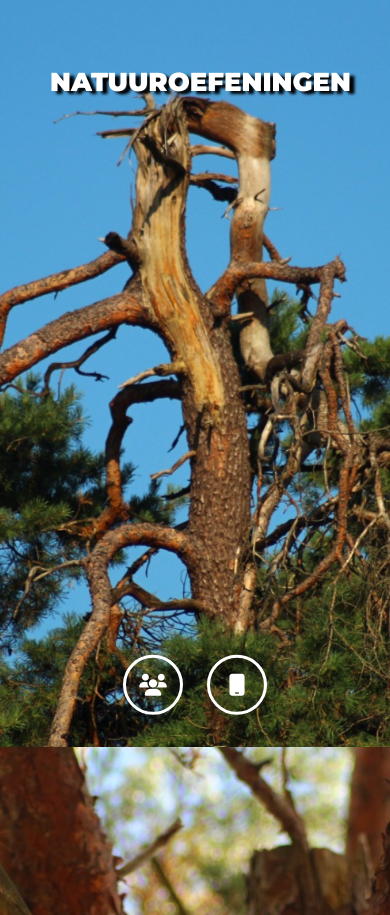
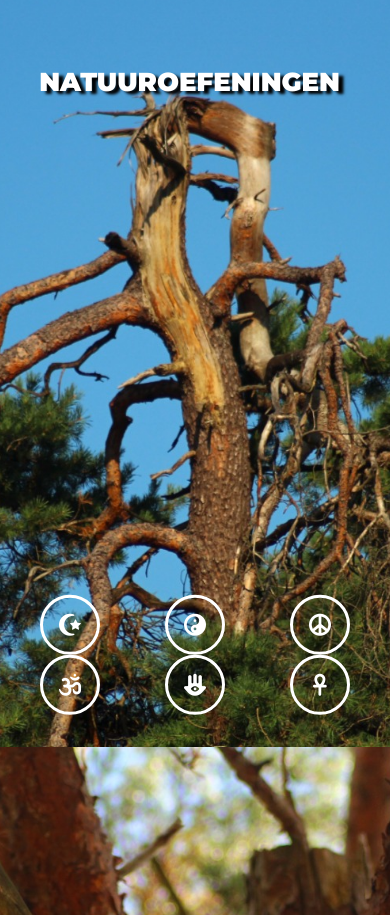
Before and after one commit to ehoefel/-jezelfinkaartbrengen, a plain HTML site: page index.html in a window 390 px wide. Shown: the part 941-1856 px from the top of the page. Drawn offline with Linux system fonts and the light colour scheme.

Commit message:
CSS adjustments

```diff
--- a/assets/css/tooplate-main.css
+++ b/assets/css/tooplate-main.css
@@ -502,13 +502,32 @@ nav a::before {
   margin-left: 60px;
   width: 585px;
   text-align: left;
-  display: content;
+  display: contents;
   background: none;
   margin-right: 30px;
   padding: 60px;
   margin-top: auto;
   margin-bottom: auto;
+  height: 100%;
+  overflow: hidden;
 }
+
+.slide:nth-child(4) .tabs-content {
+	display: block;
+}
+
+
+.tabs-content article {
+  box-shadow: 8px 8px 20px black;
+  background: #faf5b2;
+  overflow: scroll;
+  padding: 20px;
+  max-height: 100%;
+  padding-top: 2rem;
+  padding-bottom: 6rem;
+  margin: 2rem;
+}
+
 .tabs-content h2 {
   font-size: 29px;
   text-transform: uppercase;
@@ -741,12 +760,14 @@ nav a::before {
   .tabs-content article {
     margin: 2rem 30px;
     padding: 20px;
-    box-shadow: 8px 8px 20px black;
-    background: #faf5b2;
-    overflow: scroll;
     max-height: 100%;
     padding-top: 2rem;
     padding-bottom: 6rem;
+  }
+
+  .tabs-content article#tabs-1 {
+    margin-left: auto;
+    padding-left: calc(min(20px, 3vw));
   }
 
   .tabs-content p {
@@ -766,6 +787,7 @@ nav a::before {
   #tabs ul li {
     display: inline-block;
     margin: 0px 10px;
+    flex-basis: 23%;
   }
   #tabs ul {
     float: none;
@@ -773,6 +795,9 @@ nav a::before {
     text-align: center;
     margin-bottom: 2rem;
     margin-left: 0;
+    display: flex;
+    flex-wrap: wrap;
+    justify-content: space-evenly;
   }
   #thumbnail ul li {
     max-width: 80px;
@@ -787,6 +812,7 @@ nav a::before {
     height: 60px;
     font-size: 22px;
     line-height: 54px;
+    transition: background-color 0.5s ease-in-out;
   }
   #tabs ul .ui-tabs-active span {
     line-height: 60px;
@@ -803,9 +829,8 @@ nav a::before {
     padding: 0;
     margin-top: auto;
     margin-bottom: auto;
-    height: 100%;
-    overflow: hidden;
   }
+
   .tabs-content h2 {
     font-size: 26px;
   }
--- a/index.html
+++ b/index.html
@@ -69,7 +69,7 @@ https://www.tooplate.com/view/2113-earth
             <div class="content second-content">
       <div id="tabs" class="ui-tabs ui-widget ui-widget-content ui-corner-all">
 	<section class="tabs-content">
-          <article id="tabs-1" aria-labelledby="ui-id-1" class="ui-tabs-panel ui-widget-content ui-corner-bottom" role="tabpanel" aria-hidden="false" style="background: none; box-shadow: none;">
+          <article id="tabs-1" aria-labelledby="ui-id-1" class="ui-tabs-panel ui-widget-content ui-corner-bottom" role="tabpanel" aria-hidden="false" style="background: none; box-shadow: none; overflow: visible;">
 	    <h2 style="color: white; text-shadow: 5px 3px 3px black;">Natuuroefeningen</h2>
           </article>
           <article id="tabs-2" aria-labelledby="ui-id-2" class="ui-tabs-panel ui-widget-content ui-corner-bottom" role="tabpanel" aria-hidden="true" style="display: none;">
@@ -84,6 +84,30 @@ https://www.tooplate.com/view/2113-earth
             <p>Vivamus dictum odio at enim posuere, et dapibus nunc sagittis. Pellentesque habitant morbi tristique senectus et netus et malesuada fames ac turpis egestas.</p>
             <p>Integer a egestas tellus, id malesuada velit. Pellentesque tincidunt, libero eu rutrum volutpat, nisi urna mollis felis, sed mollis sem libero at magna.</p>
           </article>
+          <article id="tabs-4" aria-labelledby="ui-id-4" class="ui-tabs-panel ui-widget-content ui-corner-bottom" role="tabpanel" aria-hidden="true" style="display: none;">
+            <h2>When Do We Want?</h2>
+            <span>Etiam tempus ex ut mi</span>
+            <p>Vivamus dictum odio at enim posuere, et dapibus nunc sagittis. Pellentesque habitant morbi tristique senectus et netus et malesuada fames ac turpis egestas.</p>
+            <p>Integer a egestas tellus, id malesuada velit. Pellentesque tincidunt, libero eu rutrum volutpat, nisi urna mollis felis, sed mollis sem libero at magna.</p>
+          </article>
+          <article id="tabs-5" aria-labelledby="ui-id-5" class="ui-tabs-panel ui-widget-content ui-corner-bottom" role="tabpanel" aria-hidden="true" style="display: none;">
+            <h2>Where Are We?</h2>
+            <span>Etiam tempus ex ut mi</span>
+            <p>Vivamus dictum odio at enim posuere, et dapibus nunc sagittis. Pellentesque habitant morbi tristique senectus et netus et malesuada fames ac turpis egestas.</p>
+            <p>Integer a egestas tellus, id malesuada velit. Pellentesque tincidunt, libero eu rutrum volutpat, nisi urna mollis felis, sed mollis sem libero at magna.</p>
+          </article>
+          <article id="tabs-6" aria-labelledby="ui-id-6" class="ui-tabs-panel ui-widget-content ui-corner-bottom" role="tabpanel" aria-hidden="true" style="display: none;">
+            <h2>Which One?</h2>
+            <span>Etiam tempus ex ut mi</span>
+            <p>Vivamus dictum odio at enim posuere, et dapibus nunc sagittis. Pellentesque habitant morbi tristique senectus et netus et malesuada fames ac turpis egestas.</p>
+            <p>Integer a egestas tellus, id malesuada velit. Pellentesque tincidunt, libero eu rutrum volutpat, nisi urna mollis felis, sed mollis sem libero at magna.</p>
+          </article>
+          <article id="tabs-7" aria-labelledby="ui-id-7" class="ui-tabs-panel ui-widget-content ui-corner-bottom" role="tabpanel" aria-hidden="true" style="display: none;">
+            <h2>Why?</h2>
+            <span>Etiam tempus ex ut mi</span>
+            <p>Vivamus dictum odio at enim posuere, et dapibus nunc sagittis. Pellentesque habitant morbi tristique senectus et netus et malesuada fames ac turpis egestas.</p>
+            <p>Integer a egestas tellus, id malesuada velit. Pellentesque tincidunt, libero eu rutrum volutpat, nisi urna mollis felis, sed mollis sem libero at magna.</p>
+          </article>
         </section>
         <ul class="ui-tabs-nav ui-helper-reset ui-helper-clearfix ui-widget-header ui-corner-all" role="tablist">
           <li style="display: none;" class="ui-state-default ui-corner-top ui-tabs-active ui-state-active" role="tab" tabindex="0" aria-controls="tabs-1" aria-labelledby="ui-id-1" aria-selected="true" aria-expanded="true">
@@ -93,12 +117,32 @@ https://www.tooplate.com/view/2113-earth
 	  </li>
           <li class="ui-state-default ui-corner-top" role="tab" tabindex="-1" aria-controls="tabs-2" aria-labelledby="ui-id-2" aria-selected="false" aria-expanded="false">
 		  <a href="#tabs-2" class="ui-tabs-anchor" role="presentation" tabindex="-1" id="ui-id-2">
-			  <span class="fa fa-users"></span>
+			  <span class="fa-solid fa-star-and-crescent"></span>
 		  </a>
 	  </li>
           <li class="ui-state-default ui-corner-top" role="tab" tabindex="-1" aria-controls="tabs-3" aria-labelledby="ui-id-3" aria-selected="false" aria-expanded="false">
 		  <a href="#tabs-3" class="ui-tabs-anchor" role="presentation" tabindex="-1" id="ui-id-3">
-			  <span class="fa fa-mobile"></span>
+			  <span class="fa-solid fa-yin-yang"></span>
+		  </a>
+	  </li>
+          <li class="ui-state-default ui-corner-top" role="tab" tabindex="-1" aria-controls="tabs-4" aria-labelledby="ui-id-4" aria-selected="false" aria-expanded="false">
+		  <a href="#tabs-4" class="ui-tabs-anchor" role="presentation" tabindex="-1" id="ui-id-4">
+			  <span class="fa-solid fa-peace"></span>
+		  </a>
+	  </li>
+          <li class="ui-state-default ui-corner-top" role="tab" tabindex="-1" aria-controls="tabs-5" aria-labelledby="ui-id-5" aria-selected="false" aria-expanded="false">
+		  <a href="#tabs-5" class="ui-tabs-anchor" role="presentation" tabindex="-1" id="ui-id-5">
+			  <span class="fa-solid fa-om"></span>
+		  </a>
+	  </li>
+          <li class="ui-state-default ui-corner-top" role="tab" tabindex="-1" aria-controls="tabs-6" aria-labelledby="ui-id-6" aria-selected="false" aria-expanded="false">
+		  <a href="#tabs-6" class="ui-tabs-anchor" role="presentation" tabindex="-1" id="ui-id-6">
+			  <span class="fa-solid fa-hamsa"></span>
+		  </a>
+	  </li>
+          <li class="ui-state-default ui-corner-top" role="tab" tabindex="-1" aria-controls="tabs-7" aria-labelledby="ui-id-7" aria-selected="false" aria-expanded="false">
+		  <a href="#tabs-7" class="ui-tabs-anchor" role="presentation" tabindex="-1" id="ui-id-7">
+			  <span class="fa-solid fa-ankh"></span>
 		  </a>
 	  </li>
         </ul>
```
